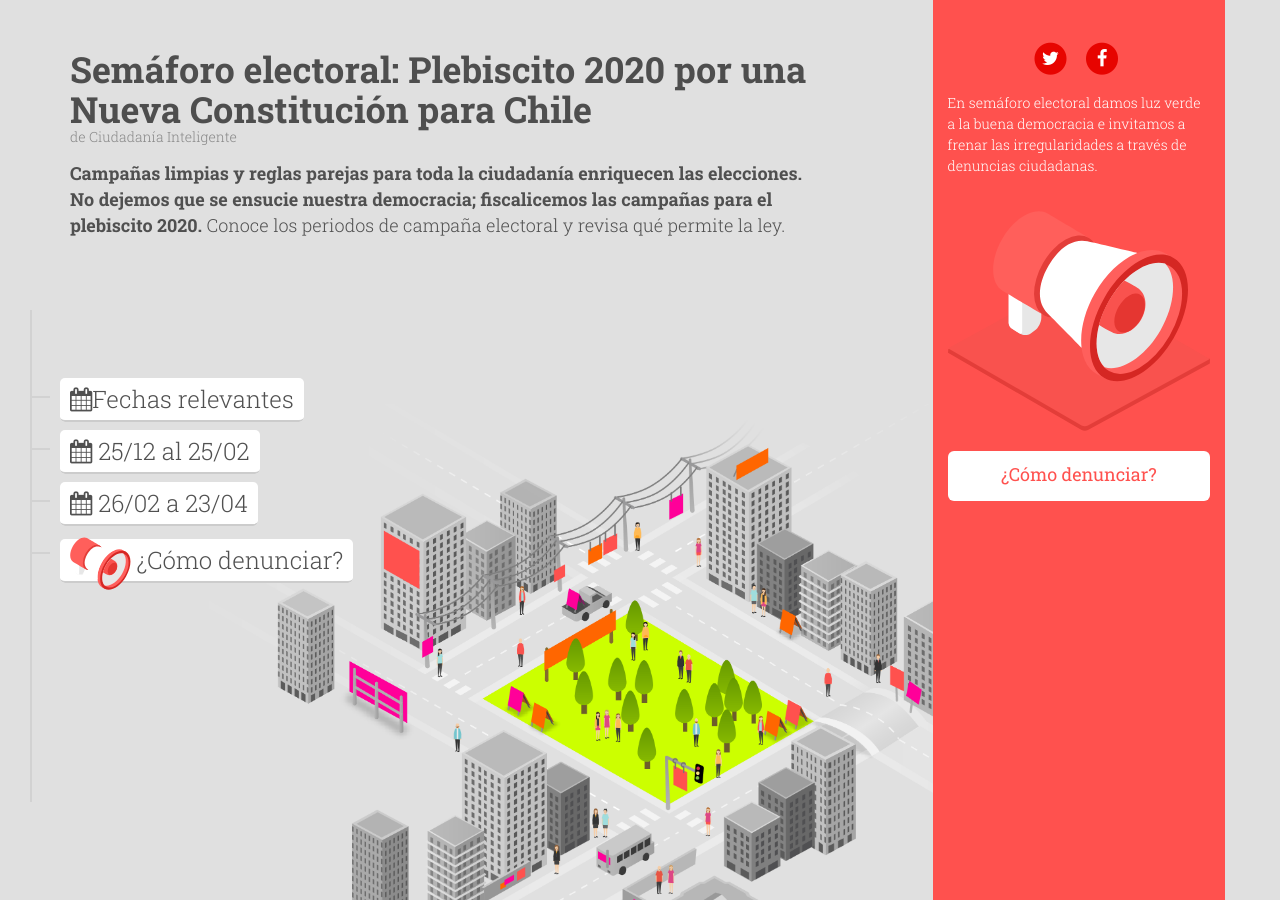
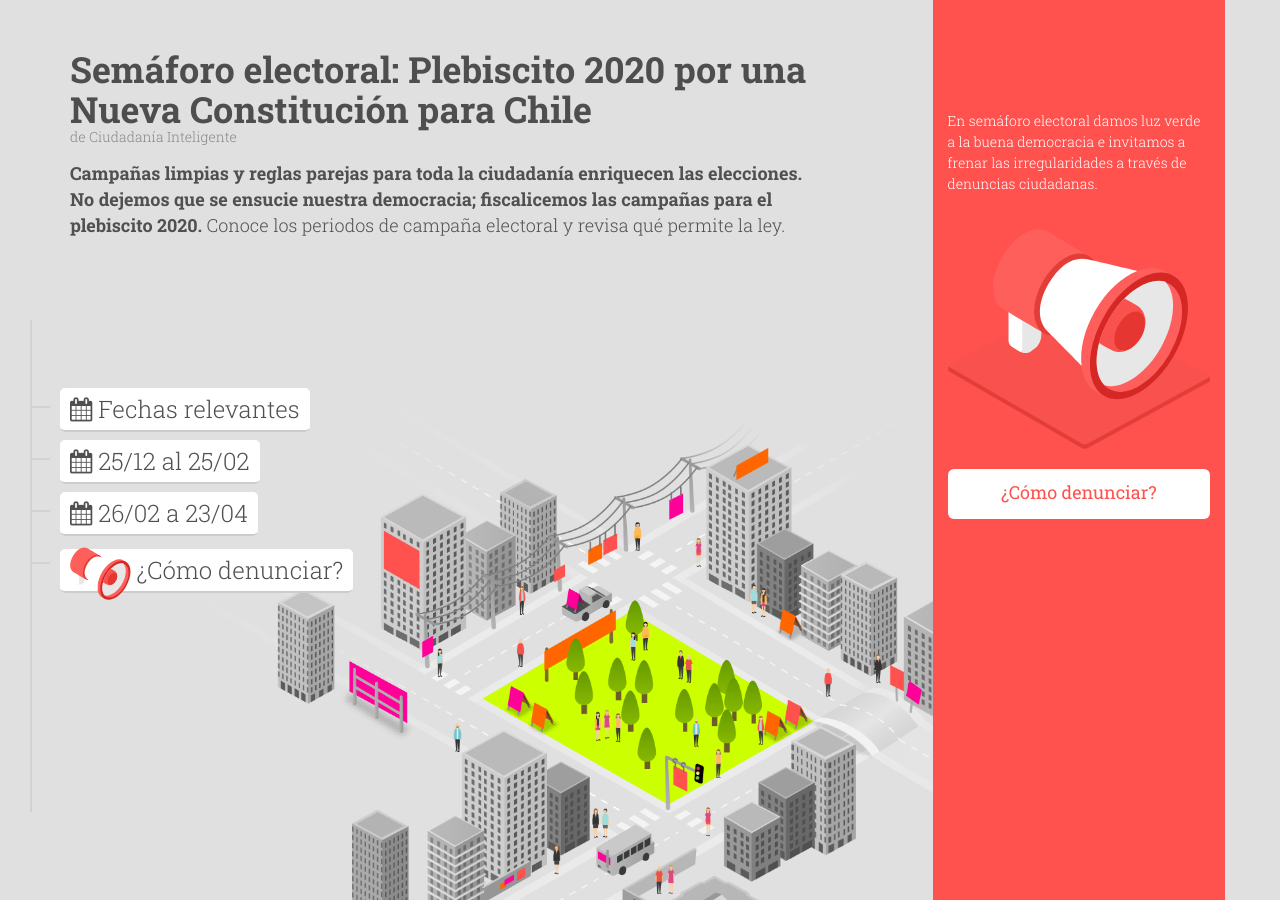
Before and after one commit to ciudadanointeligente/semaforo-electoral, a Jekyll site: the page built from index.html, in a window 1280 px wide and 900 px high. Built offline with Jekyll 4.4.1, drawn with Linux system fonts in a browser that asks for light colours; nearby versions of some CDN libraries.

Commit message:
Fix hero

```diff
--- a/_sass/_base.scss
+++ b/_sass/_base.scss
@@ -100,7 +100,7 @@ h1, h2, h3, h4, h5, h6 {
  * Links
  */
 a {
-    color: $green;
+    color: darken($green, 15%);
     text-decoration: none;
 
     &:visited {
@@ -301,7 +301,7 @@ section:nth-child(7) {
   }
 
   & {
-    margin: 0 0 0px 30px;
+    margin: 20px 0 0px 30px;
   }
   &__counter {
     font-size: 24px;
@@ -467,7 +467,7 @@ p.bajada {
     background: $red;
     color: white;
     height: 100vh;
-    padding: 40px 15px;
+    padding: 110px 15px;
 }
 
 .denuncia p {
--- a/index.html
+++ b/index.html
@@ -15,7 +15,7 @@ layout: default
         </li>
         <li role="presentation">
           <a href="#fechassrelevantes" onclick="ga('send', 'event', 'menu-desktop-inicio-campaña', 'click');">
-            <span class="nav__counter"><i class="fa fa-calendar" aria-hidden="true"></i>Fechas relevantes</span>
+            <span class="nav__counter"><i class="fa fa-calendar" aria-hidden="true"></i> Fechas relevantes</span>
             <h3 class="nav__body">Conoce las fechas del proceso plebiscito</h3>
           </a>
         </li>
@@ -58,24 +58,6 @@ layout: default
             </span></h4>
           </div>
           <div class="col-md-3 col-md-offset-1 denuncia">
-            <ul class="list-inline text-center">
-              <li class="redes">
-                <a href="#" onclick="ga('send', 'event', 'twitter-share', 'click'); window.open(&quot;//twitter.com/share?via=Ciudadanoi&text=No dejemos que se ensucie nuestra democracia, fiscalicemos entre todos las campañas electorales.&quot;,&quot;twitter&quot;,&quot;width=450, height=250&quot;)">
-                  <span class="fa-stack fa-lg">
-                    <i class="fa fa-circle fa-stack-2x"></i>
-                    <i class="fa fa-twitter fa-stack-1x fa-inverse"></i>
-                  </span>
-                </a>
-              </li>
-              <li class="redes">
-                <a class="share-btn share-btn-branded share-btn-facebook" onclick="ga('send', 'event', 'facebook-share', 'click');" href="//www.facebook.com/sharer/sharer.php?u=http%3A%2F%2Fsemaforoelectoral.cl" title="Campañas limpias y reglas parejas para todos enriquecen las elecciones. No dejemos que se ensucie nuestra democracia; fiscalicemos entre todos las campañas electorales." target="_blank">
-                  <span class="fa-stack fa-lg">
-                    <i class="fa fa-circle fa-stack-2x"></i>
-                    <i class="fa fa-facebook fa-stack-1x fa-inverse"></i>
-                  </span>
-                </a>
-              </li>
-            </ul>
             <p>En semáforo electoral damos luz verde a la buena democracia e invitamos a frenar las irregularidades a través de denuncias ciudadanas.</p>
             <img src="{{ "/img/speaker.svg" | prepend: site.baseurl }}">
             <a href="#denuncia" onclick="ga('send', 'event', 'desktop-como-denunciar', 'click');" class="btn btn-lg">¿Cómo denunciar?</a>
@@ -104,7 +86,7 @@ layout: default
     <section class="section section7" id="aviso">
       <div class="container">
         <div class="row">
-          <div class="col-md-8 col-md-offset-2">
+          <div class="col-md-8 col-md-offset-4">
             <p>Semaforoelectoral.cl es un proyecto de Ciudadanía Inteligente que nació el 2016 y que se enmarca en el contexto de las campañas para el Plebiscito, eventual Elección de Constituyentes y Elecciones Municipales en 2020.</p>
           </div>
         </div>
```
